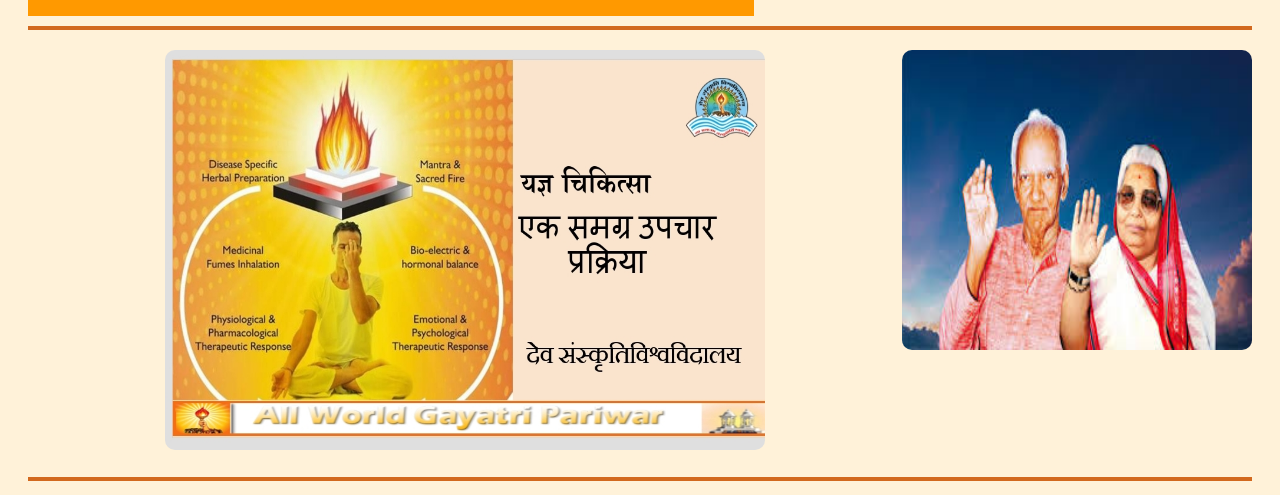
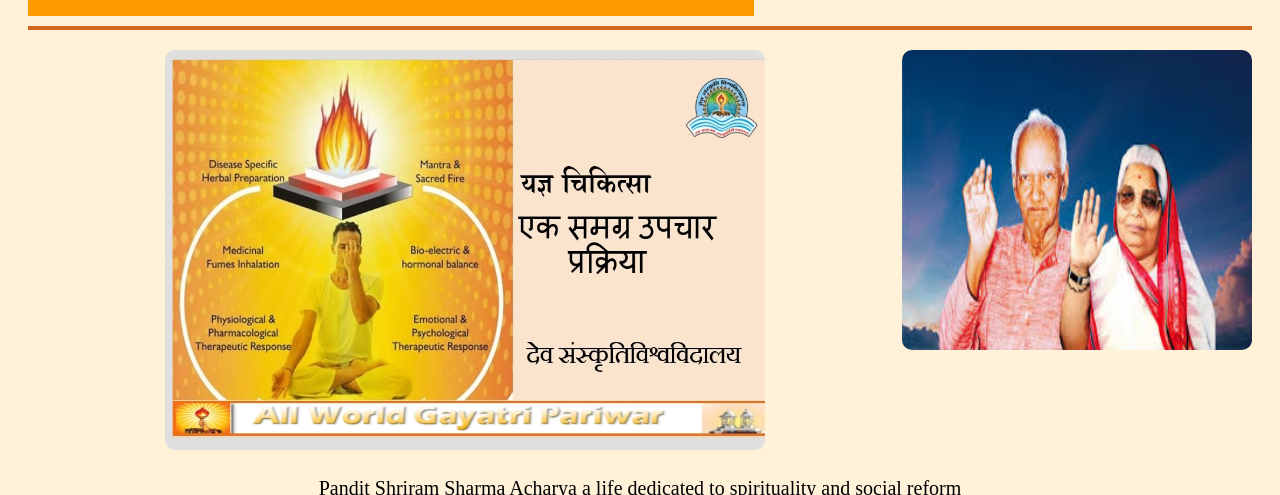
Before and after one commit to DarkSkull-lab/Yagyopathy-information, a plain HTML site: page index.html in a window 1280 px wide. Shown: the part 164-659 px from the top of the page. Drawn offline with Linux system fonts and the light colour scheme.

Commit message:
Update index.html

```diff
--- a/index.html
+++ b/index.html
@@ -77,6 +77,7 @@
       <area shape="rect" coords="400,30,590,200" alt="DSVV" href="dsvv.jpg">
     </map>
     <img src="shriram.jpg" alt="Pandit Shriram Sharma Acharya" style="float:right;width:350px;height:300px;">
+    <P> Pandit Shriram Sharma Acharya a life dedicated to spirituality and social reform </p>
   </div>
 
   <hr>
```
